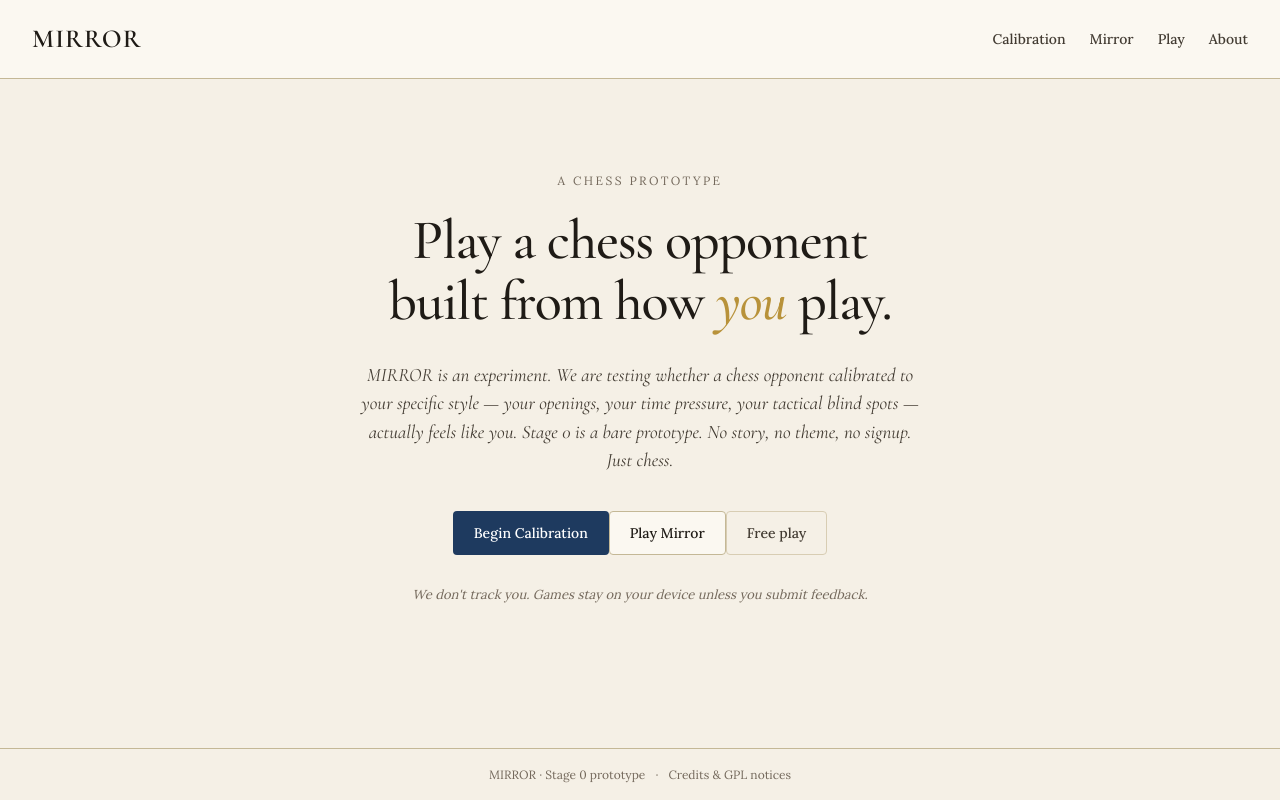
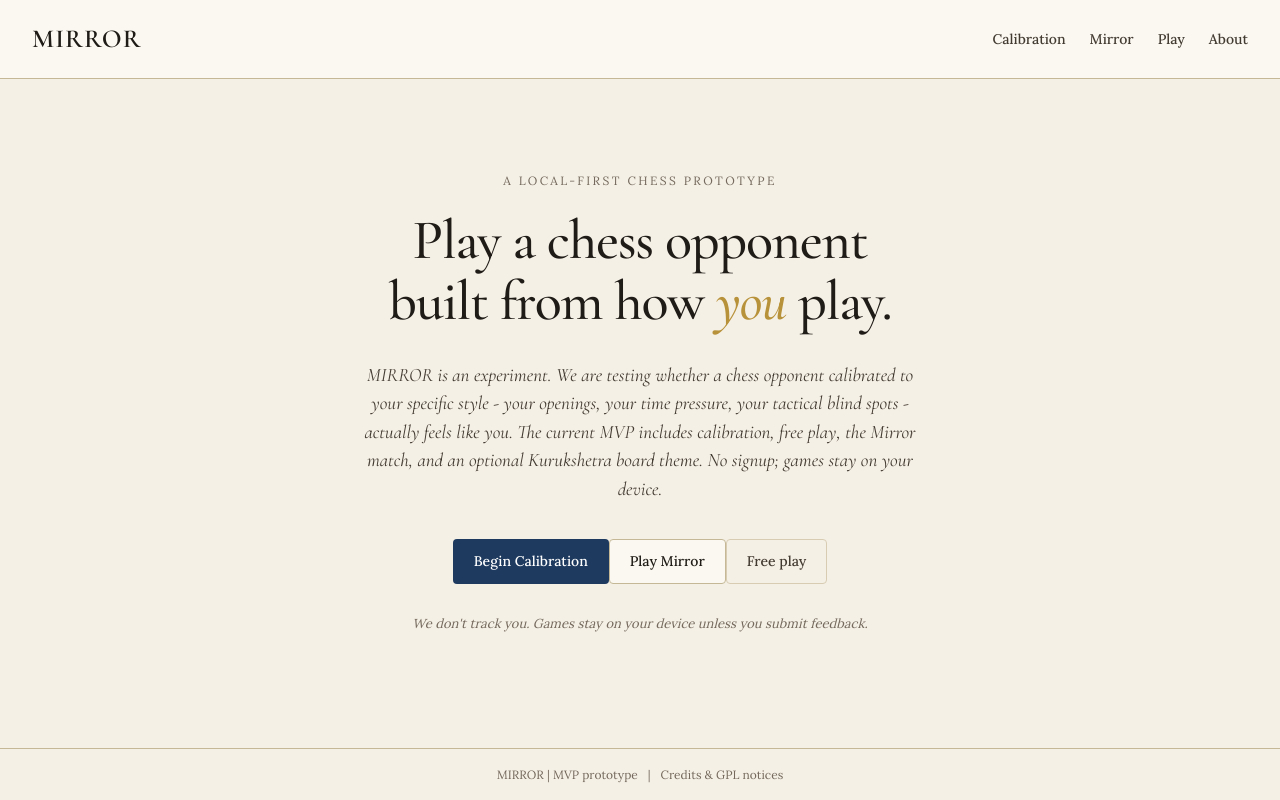
Before and after one commit to MANEESHREDDYD/Chess, a React (Vite) app in the folder Product/: page / in a window 1280 px wide. Built offline with nearby package versions, Linux system fonts and the light colour scheme; no server answers.

Commit message:
fix(copy): update Mirror MVP status text
Refreshes active app, README, architecture, and PGN event copy that still described Stage 0, no theme, or the Mirror as future work.

```diff
--- a/Product/src/App.tsx
+++ b/Product/src/App.tsx
@@ -29,8 +29,8 @@ export default function App() {
         </Routes>
       </main>
       <footer className="app-footer">
-        <span>MIRROR · Stage 0 prototype</span>
-        <span>·</span>
+        <span>MIRROR | MVP prototype</span>
+        <span>|</span>
         <Link to="/about">Credits &amp; GPL notices</Link>
       </footer>
     </div>
--- a/Product/src/routes/About.tsx
+++ b/Product/src/routes/About.tsx
@@ -5,8 +5,8 @@ export default function About() {
 
       <p>
         MIRROR is an open chess experiment. The goal is to test whether a chess opponent calibrated
-        to your specific style feels meaningfully like you. This is the Stage 0 prototype — bare
-        bones, no story, no theme.
+        to your specific style feels meaningfully like you. The current MVP includes calibration,
+        free play, the personalized Mirror match, and an optional Kurukshetra board theme.
       </p>
 
       <h2>Credits &amp; open-source attribution</h2>
--- a/Product/src/routes/Home.tsx
+++ b/Product/src/routes/Home.tsx
@@ -4,14 +4,15 @@ export default function Home() {
   return (
     <div className="home">
       <div className="home-hero">
-        <div className="home-eyebrow">A chess prototype</div>
+        <div className="home-eyebrow">A local-first chess prototype</div>
         <h1 className="home-title">
           Play a chess opponent <br /> built from how <em>you</em> play.
         </h1>
         <p className="home-lede">
           MIRROR is an experiment. We are testing whether a chess opponent calibrated to your
-          specific style — your openings, your time pressure, your tactical blind spots — actually
-          feels like you. Stage 0 is a bare prototype. No story, no theme, no signup. Just chess.
+          specific style - your openings, your time pressure, your tactical blind spots - actually
+          feels like you. The current MVP includes calibration, free play, the Mirror match, and an
+          optional Kurukshetra board theme. No signup; games stay on your device.
         </p>
         <div className="home-actions">
           <Link to="/calibration" className="btn btn-primary">
--- a/Product/src/routes/Play.tsx
+++ b/Product/src/routes/Play.tsx
@@ -79,7 +79,8 @@ export default function Play() {
         </div>
 
         <p className="play-note">
-          Calibration is available from Home. The Mirror match arrives in the next phase.
+          Use calibration from Home to refresh your style vector, or visit Mirror for the
+          personalized match.
         </p>
       </aside>
 
--- a/Product/src/state/gameStore.ts
+++ b/Product/src/state/gameStore.ts
@@ -151,7 +151,7 @@ export const useGameStore = create<GameState>((set, get) => ({
     const { _game, playerColor } = get();
     _game.header(
       'Event',
-      'MIRROR Stage 0 prototype',
+      'MIRROR free play',
       'White',
       playerColor === 'white' ? 'Player' : 'Stockfish (depth 10)',
       'Black',
```
Also changed, not shown: 3 other files (tests, documents, lock files or other folders).
